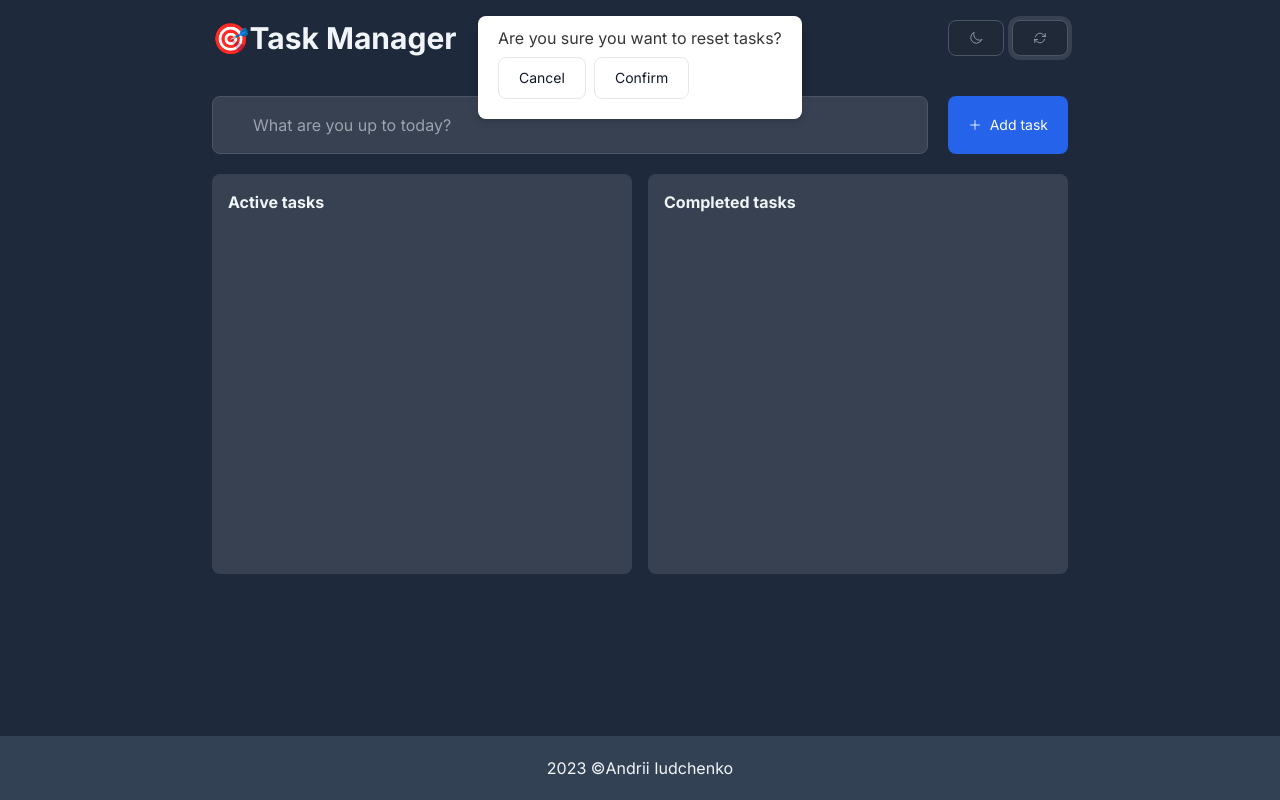
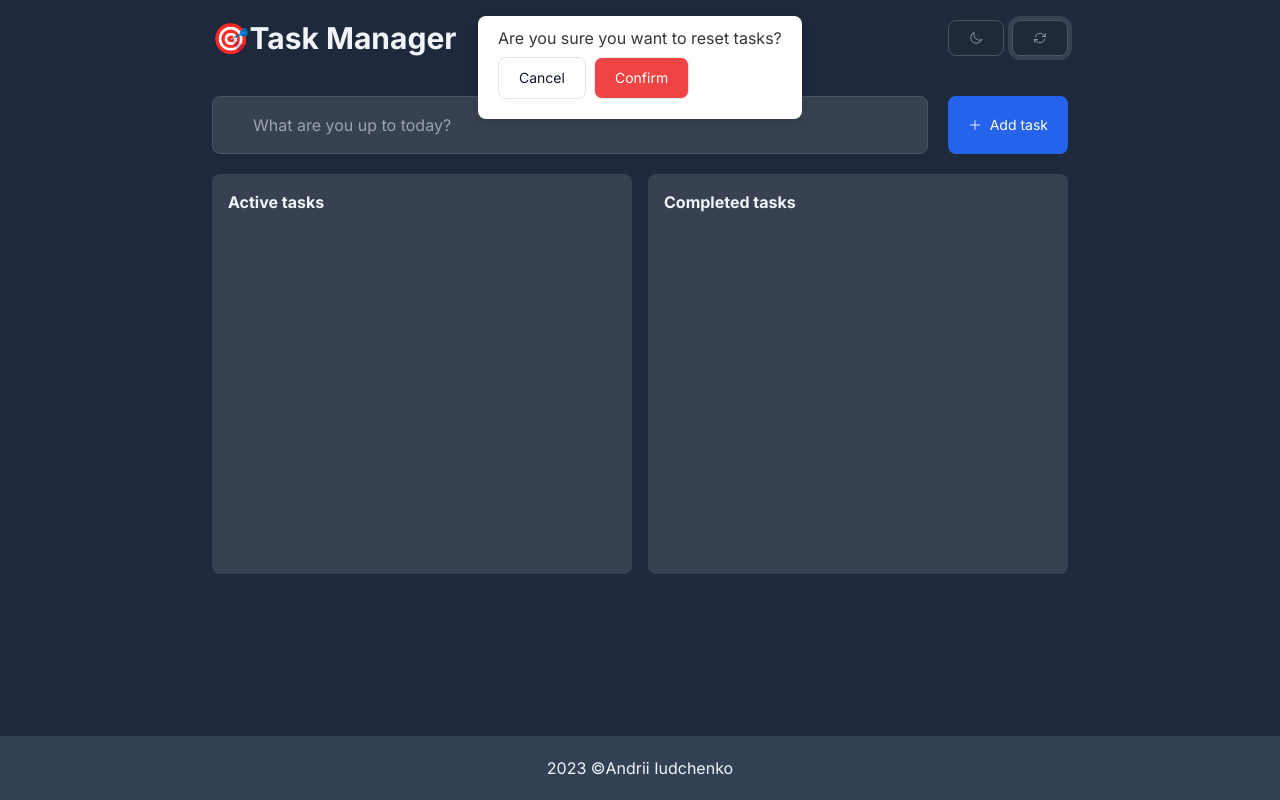
Before and after one commit to iudchenko/draggable-task-manager, a React (Vite) app: page / in a window 1280 px wide. Both pictures are taken after a click on the button 1040 px from the left and 38 px from the top of the page. Built offline with nearby package versions, Linux system fonts and the light colour scheme.

Commit message:
confirm button

```diff
--- a/src/components/ResetButton.tsx
+++ b/src/components/ResetButton.tsx
@@ -17,7 +17,7 @@ function ResetButton() {
             Cancel
           </button>
           <button
-            className="py-2.5 px-5 mr-2 mb-2 text-sm font-medium text-gray-900 focus:outline-none bg-white rounded-lg border border-gray-200 hover:bg-gray-100 hover:text-blue-700 focus:z-10 focus:ring-4 focus:ring-gray-200"
+            className="py-2.5 px-5 mr-2 mb-2 text-sm font-medium text-white focus:outline-none bg-red-500 rounded-lg border border-gray-200 hover:bg-red-300 focus:z-10 focus:ring-4 focus:ring-gray-200"
             onClick={() => {
               dispatch({
                 type: "reset",
```
